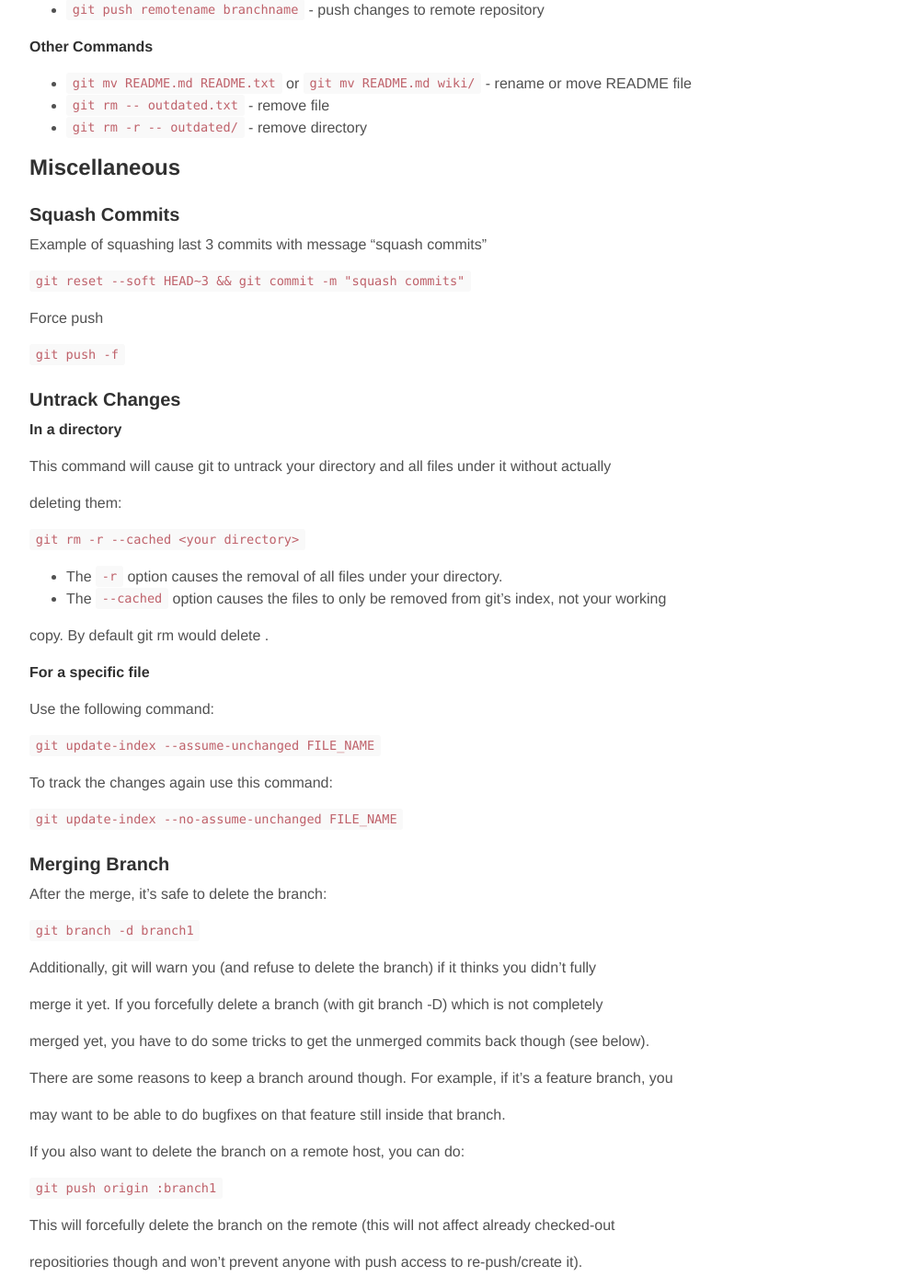
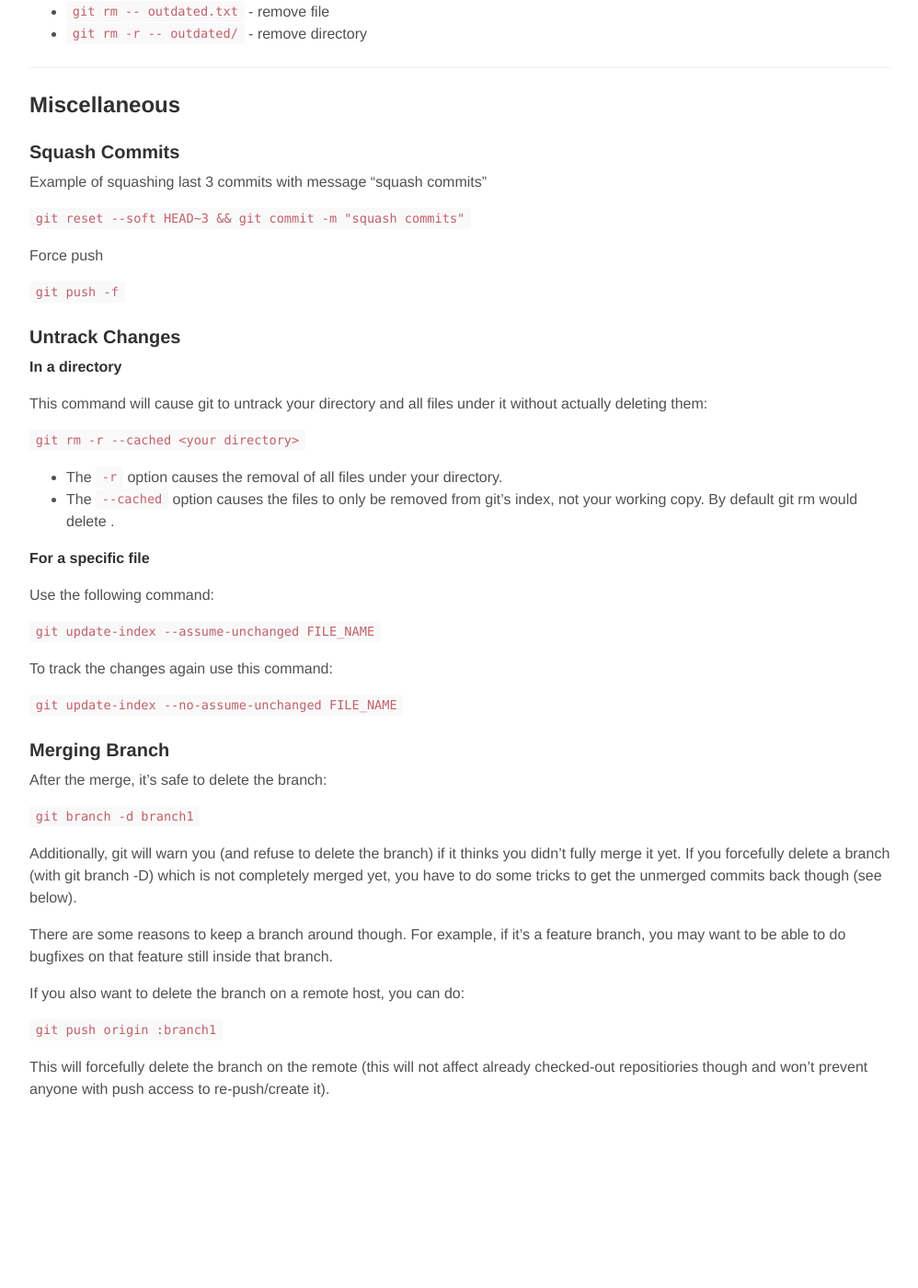
Before and after one commit to jilmun/code-reference, a Jekyll site: the page built from notes-git.md, in a window 1280 px wide and 1400 px high, scrolled down 1498 px. Shown: the whole window at 92% size, without its empty margins (140-1138 px from the left). Built offline with Jekyll 4.4.1, drawn with Linux system fonts in a browser that asks for light colours; after the commit the page ends 2710 px from its top, so only the background shows below that; some of the changed text lies outside the part shown.

```diff
--- a/notes-git.md
+++ b/notes-git.md
@@ -4,6 +4,8 @@ title: git
 ---
 
 # Git Reference
+
+-----
 
 ## Basics
 
@@ -44,12 +46,8 @@ title: git
 * `git add -A` or `git add --all` - add all files not explicitly ignored
 * `git add -u` or `git add --update` - add changed tracked files, does not add new files
 * `git add myfile.*` - add all files beginning with "myfile."
-* `git add -p` or `git add --patch` - specifically choose which changes to commit, select 'y' or
-
-'n' for each change
-* git does not track empty directories (as of v1.7) but adding an empty dot file will force
-
-tracking (i.e. ".include_in_git")
+* `git add -p` or `git add --patch` - specifically choose which changes to commit, select 'y' or 'n' for each change
+* git does not track empty directories (as of v1.7) but adding an empty dot file will force tracking (i.e. ".include_in_git")
 
 
 **Check Status and Commit Changes**
@@ -61,9 +59,7 @@ tracking (i.e. ".include_in_git")
 **Ignore Files**
 
 * add files to .gitignore: i.e. `cache`, `*.RData`
-* `git config --global core.excludesfile ~/.gitignore` - set up global excludes file in
-
-.gitignore in home directory
+* `git config --global core.excludesfile ~/.gitignore` - set up global excludes file in .gitignore in home directory
 
 
 **Undo Changes**
@@ -88,7 +84,7 @@ tracking (i.e. ".include_in_git")
 * `git rm -r -- outdated/` - remove directory
 
 
-
+-----
 
 ## Miscellaneous
 
@@ -108,16 +104,12 @@ Force push
 
 **In a directory**
 
-This command will cause git to untrack your directory and all files under it without actually
-
-deleting them:
+This command will cause git to untrack your directory and all files under it without actually deleting them:
 
 `git rm -r --cached <your directory>`
 
 * The `-r` option causes the removal of all files under your directory.
-* The `--cached` option causes the files to only be removed from git's index, not your working
-
-copy. By default git rm <file> would delete <file>.
+* The `--cached` option causes the files to only be removed from git's index, not your working copy. By default git rm <file> would delete <file>.
 
 **For a specific file**
 
@@ -136,20 +128,12 @@ After the merge, it's safe to delete the branch:
 
 `git branch -d branch1`
 
-Additionally, git will warn you (and refuse to delete the branch) if it thinks you didn't fully
+Additionally, git will warn you (and refuse to delete the branch) if it thinks you didn't fully merge it yet. If you forcefully delete a branch (with git branch -D) which is not completely merged yet, you have to do some tricks to get the unmerged commits back though (see below).
 
-merge it yet. If you forcefully delete a branch (with git branch -D) which is not completely
-
-merged yet, you have to do some tricks to get the unmerged commits back though (see below).
-
-There are some reasons to keep a branch around though. For example, if it's a feature branch, you
-
-may want to be able to do bugfixes on that feature still inside that branch.
+There are some reasons to keep a branch around though. For example, if it's a feature branch, you may want to be able to do bugfixes on that feature still inside that branch.
 
 If you also want to delete the branch on a remote host, you can do:
 
 `git push origin :branch1`
 
-This will forcefully delete the branch on the remote (this will not affect already checked-out
-
-repositiories though and won't prevent anyone with push access to re-push/create it).
+This will forcefully delete the branch on the remote (this will not affect already checked-out repositiories though and won't prevent anyone with push access to re-push/create it).
```
